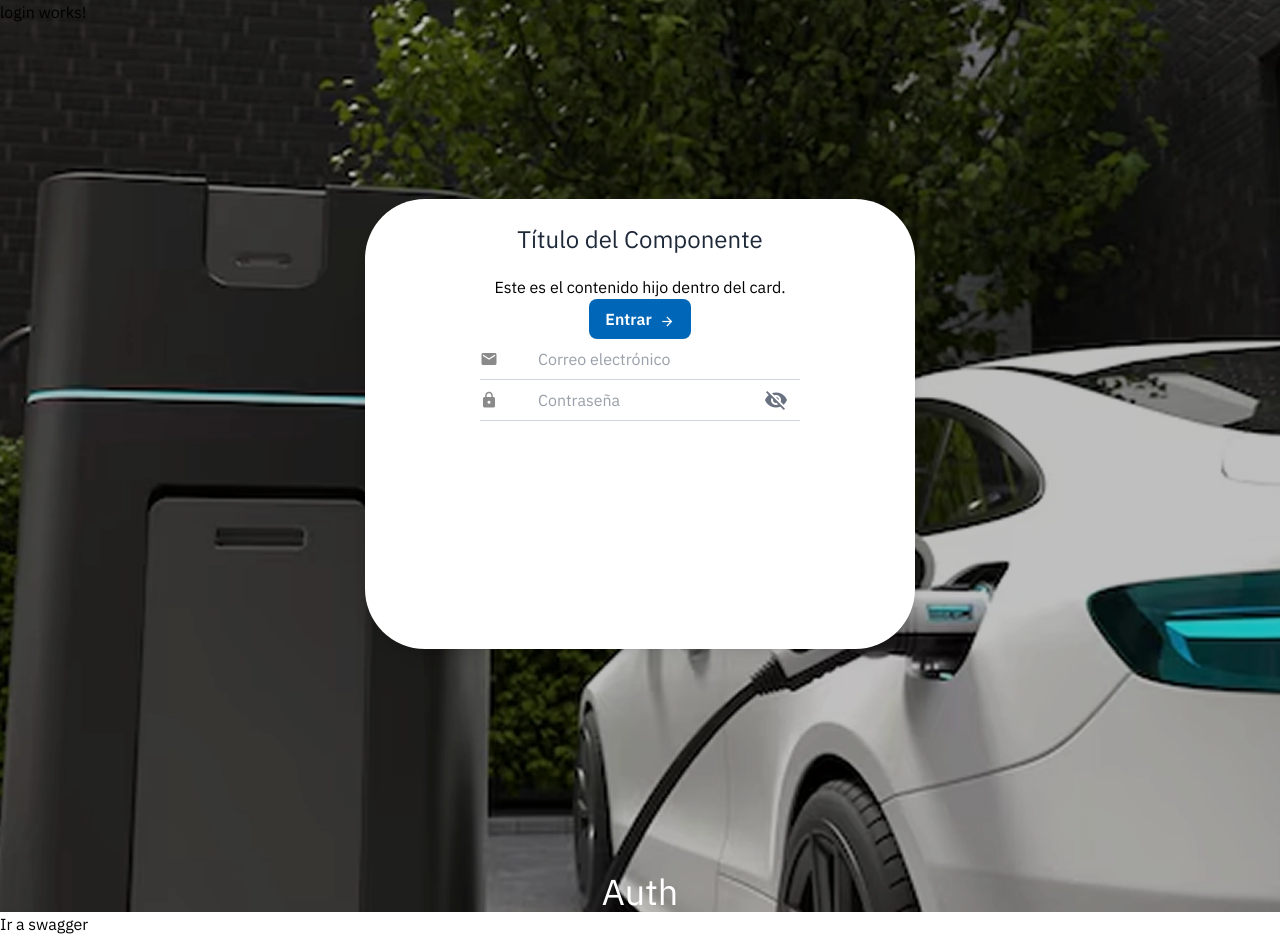
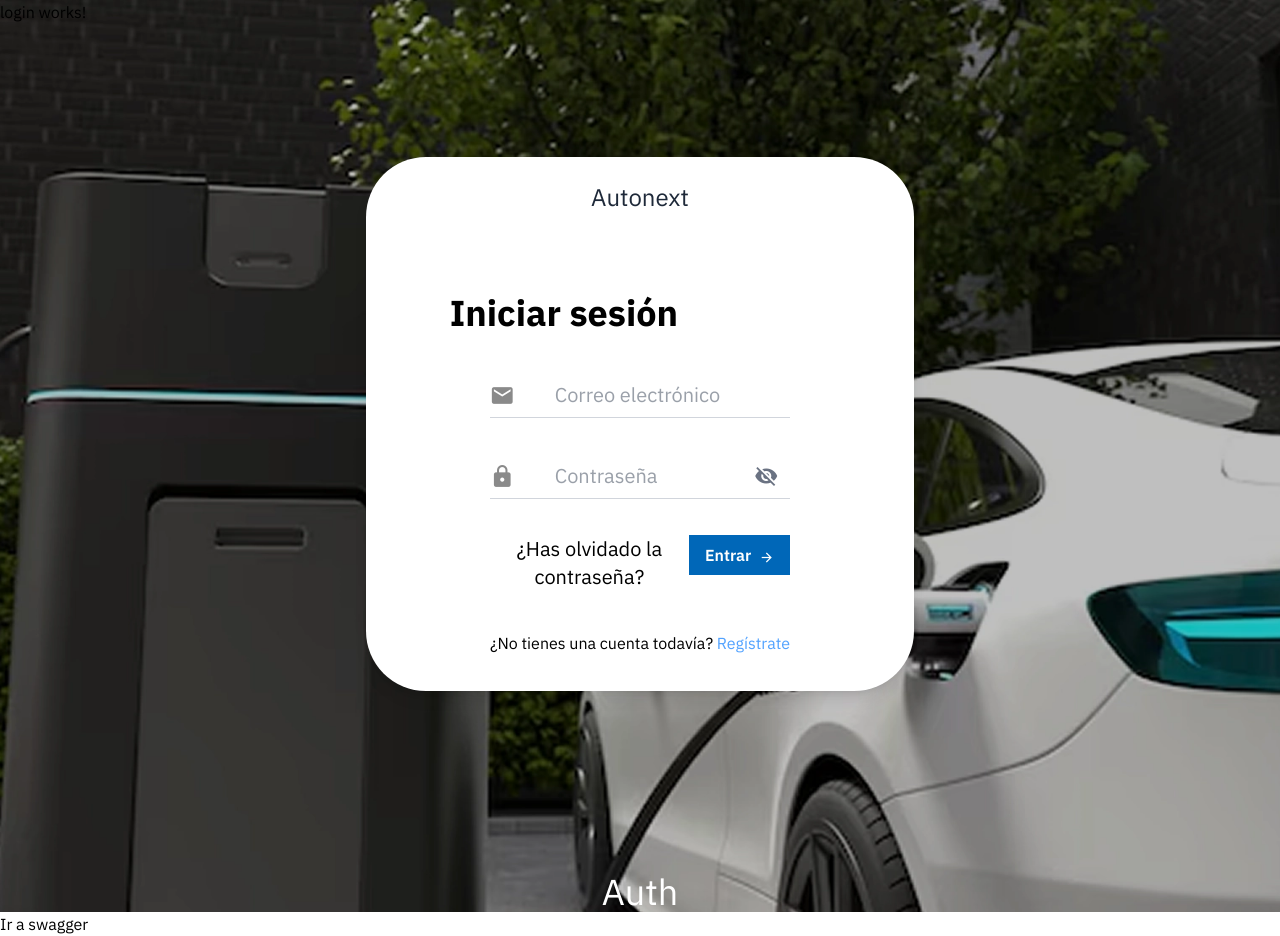
Before and after one commit to AutoNext-Code/AutoNext-Code, an Angular app in the folder frontend/autonext-client/: page /auth/login in a window 1280 px wide. Built offline with nearby package versions, Linux system fonts and the light colour scheme.

Commit message:
V1 logincard

```diff
--- a/frontend/autonext-client/src/app/auth/components/layouts/auth-card/auth-card.component.html
+++ b/frontend/autonext-client/src/app/auth/components/layouts/auth-card/auth-card.component.html
@@ -1,6 +1,9 @@
 <div class="flex justify-center items-center h-screen">
-  <div class="bg-white rounded-[60px] p-6 w-[550px] h-[450px] shadow-lg text-center">
-    <h2 class="mb-5 text-2xl text-gray-800">Título del Componente</h2>
-    <ng-content></ng-content>  <!-- Aquí se colocarán los contenidos hijos -->
+  <div class="bg-white rounded-[60px] p-6 w-8/9 md:w-3/7 max-w-[775px]  h-6/9 max-h-[750px] shadow-lg text-center">
+    <h2 class="mb-6 text-2xl text-gray-800">Autonext</h2>
+    <div class="mx-15 mt-20">
+      <ng-content></ng-content>  <!-- Aquí se colocarán los contenidos hijos -->
+    </div>
+
   </div>
 </div>
--- a/frontend/autonext-client/src/app/auth/pages/login/login.component.html
+++ b/frontend/autonext-client/src/app/auth/pages/login/login.component.html
@@ -1,8 +1,16 @@
 <p>login works!</p>
 
 <auth-card>
-  <p>Este es el contenido hijo dentro del card.</p>
-  <app-custom-button
+  <div class="flex flex-col ">
+
+    <h1 class="place-self-start text-4xl font-bold">Iniciar sesión</h1>
+    <div class="m-10">
+
+      <shared-input  type="email" icon="mail" placeholder="Correo electrónico"></shared-input>
+      <shared-input  type="password" icon="lock" placeholder="Contraseña"></shared-input>
+      <div class="flex justify-between">
+        <p class="text-xl">¿Has olvidado la contraseña?</p>
+        <app-custom-button class="h-10"
         label="Entrar"
         type="submit"
         color="dark-blue"
@@ -10,6 +18,18 @@
         iconSize="15px"
         (onClick)="login()">
         </app-custom-button>
-<shared-input  type="email" icon="mail" placeholder="Correo electrónico"></shared-input>
-<shared-input  type="password" icon="lock" placeholder="Contraseña"></shared-input>
+      </div>
+
+
+    </div>
+
+    <div>
+      <p class="place-self-center">¿No tienes una cuenta todavía? <span class="text-blue-400">Regístrate</span></p>
+    </div>
+
+
+
+
+  </div>
+
 </auth-card>
--- a/frontend/autonext-client/src/app/shared/components/ui/input/input.component.html
+++ b/frontend/autonext-client/src/app/shared/components/ui/input/input.component.html
@@ -1,7 +1,7 @@
-<div class="flex flex-col w-full max-w-[28rem] sm:max-w-[32rem] md:max-w-[20rem] mx-auto">
+<div class="flex flex-col w-full mb-9">
   <label *ngIf="label" class="text-gray-600 text-sm mb-1">{{ label }}</label>
   <div class="relative flex items-center border-b border-gray-300 focus-within:border-blue-500">
-    <span class="material-icons icon-small" *ngIf="icon" style="color: #8A8A8A; font-size: 18px;">
+    <span class="material-icons icon-small" *ngIf="icon" style="color: #8A8A8A; font-size: 25px;">
       {{ icon }}
     </span>
     <input
@@ -11,7 +11,7 @@
       (input)="onChange(value)"
       (blur)="onTouched()"
       [disabled]="disabled"
-      class="w-full py-2 pl-10 pr-10 text-gray-700 outline-none"
+      class="w-full py-2 pl-10 pr-10 text-gray-700 text-xl outline-none"
     />
     <span
       *ngIf="type === 'password'"
```
Lines whose indentation alone changed are shown as unchanged.
